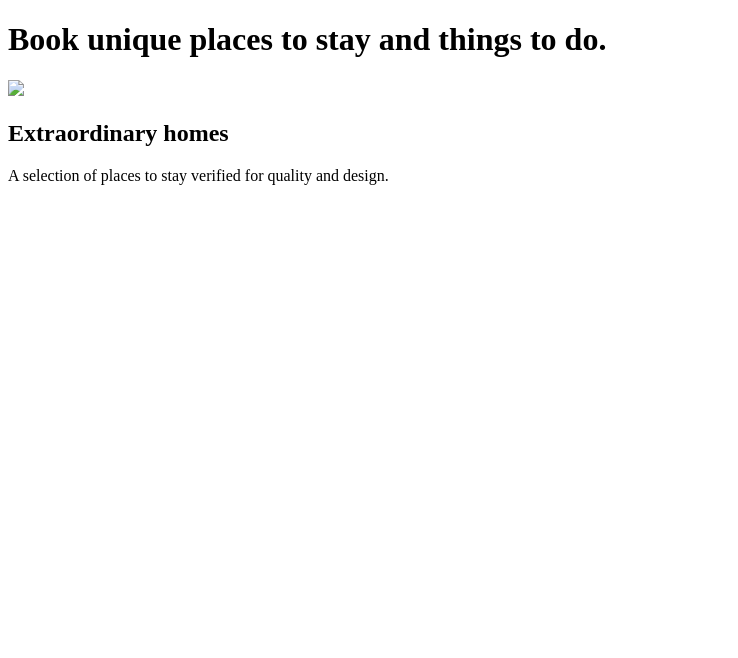
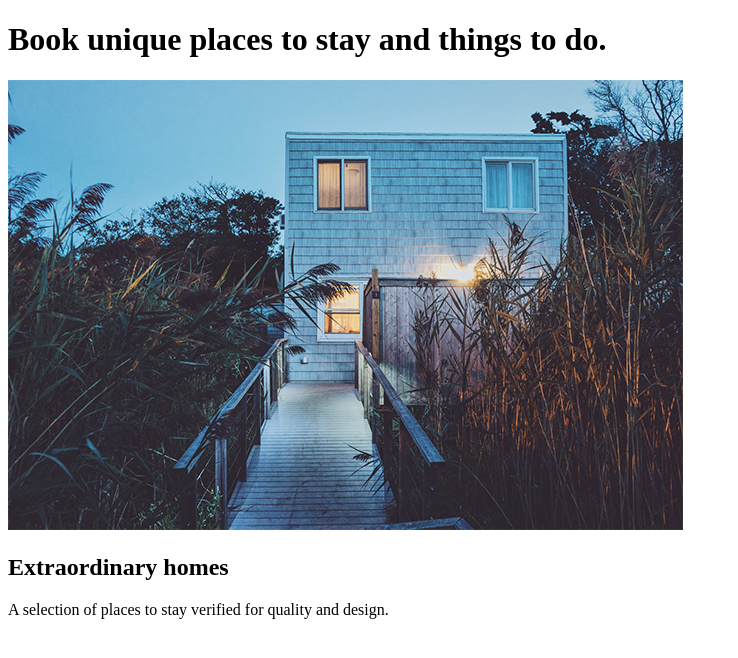
Before and after one commit to ginger-lau/ginger-lau.github.io, a plain HTML site: page labs/lab1/index.html in a window 1280 px wide. Shown: the whole page, without its empty margins (0-738 px from the left). Drawn offline with Linux system fonts and the light colour scheme.

Commit message:
Sep 12, 2023, 11:52 PM

```diff
--- a/labs/lab1/index.html
+++ b/labs/lab1/index.html
@@ -4,7 +4,7 @@
     <body>
         <h1>Book unique places to stay and things to do.</h1>
         <section>
-            <img src="img/house.png" />
+            <img src="assets/img/house.png" />
 
             <!-- Size-two heading -->
             <h2>Extraordinary homes</h2>
```
